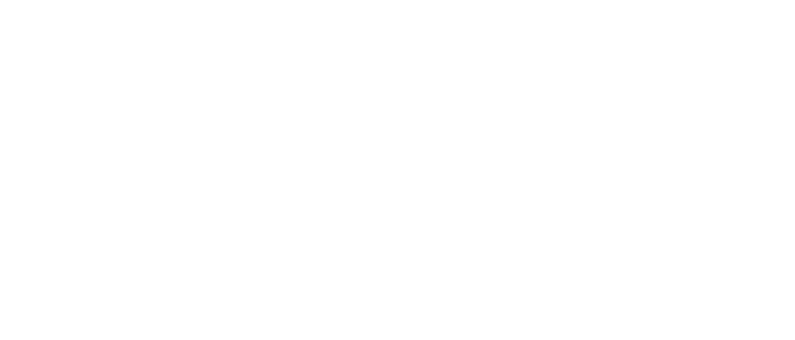
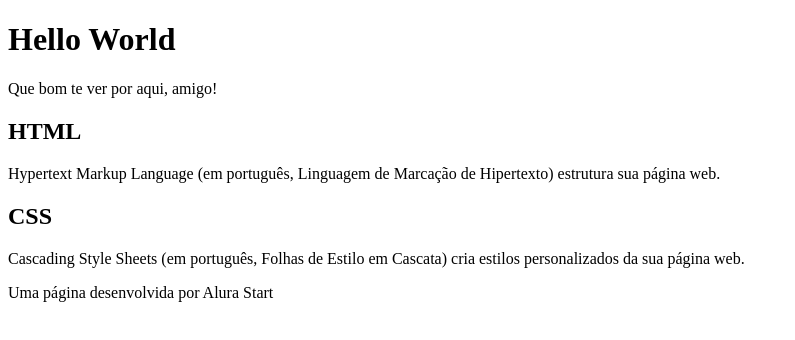
Before and after one commit to s5i4/Hello-World, a plain HTML site: page index.html in a window 1280 px wide. Shown: the whole page, without its empty margins (0-795 px from the left). Drawn offline with Linux system fonts and the light colour scheme.

Commit message:
Add files via upload

```diff
--- a/index.html
+++ b/index.html
@@ -6,6 +6,25 @@
     <title>Hello World</title>
 </head>
 <body>
+  <header>
+    <h1>Hello World</h1>
+    <p>Que bom te ver por aqui, amigo!</p>
+
+  </header>
+
+<section>
+    <h2>HTML</h2>
+    <P>Hypertext Markup Language (em português, Linguagem de Marcação de Hipertexto) estrutura sua página web.</P>
+
+    <h2>CSS</h2>
+    <P>Cascading Style Sheets (em português, Folhas de Estilo em Cascata) cria estilos personalizados da sua página web.</P>
+
+</section>
+
+<footer>
+    <P>Uma página desenvolvida por Alura Start</P>
+
+</footer>
 
 </body>
 </html>
```
